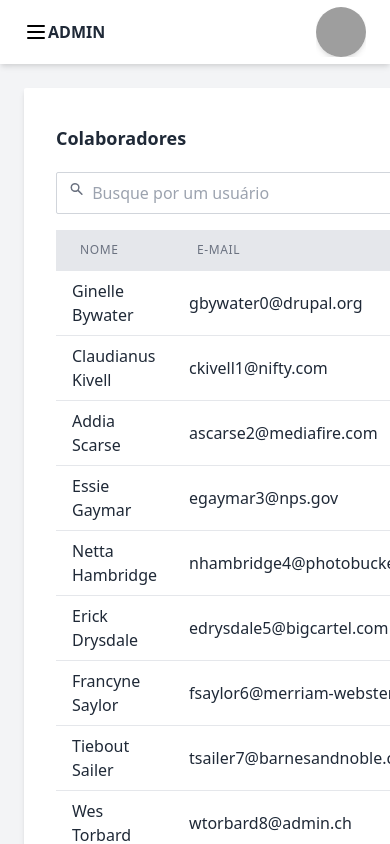
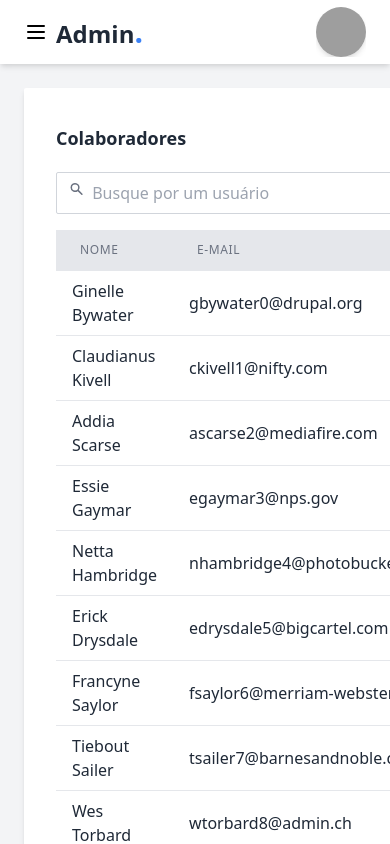
Before and after one commit to santanarscs/portal-telebit, a Next.js app: page /users in a window 390 px wide. Shown: the top 844 px of the page. Built offline with nearby package versions, Linux system fonts and the light colour scheme; grey boxes are pictures that could not be loaded.

Commit message:
add sidebar drawer

```diff
--- a/src/components/Sidebar/SidebarNav.tsx
+++ b/src/components/Sidebar/SidebarNav.tsx
@@ -2,9 +2,13 @@ import { NavLink } from "./NavLink";
 import { NavSection } from "./NavSection";
 import { HomeIcon, UserIcon } from '@heroicons/react/outline'
 
-export function SidebarNav() {
+type SidebarNavProps = {
+  className?: string
+}
+
+export function SidebarNav({className}: SidebarNavProps) {
   return (
-    <div className=" flex flex-col items-start space-y-4 mt-2">
+    <div className={`flex flex-col items-start space-y-4 mt-2 ${className}`}>
       <NavSection title="GERAL">
         <NavLink icon={HomeIcon} href="/dashboard">Dashboard</NavLink>
       </NavSection>
--- a/src/components/Sidebar/index.tsx
+++ b/src/components/Sidebar/index.tsx
@@ -1,10 +1,39 @@
+import { Transition } from "@headlessui/react";
+import { useSidebarDrawer } from "../../context/SidebarDrawerProps";
 import { SidebarNav } from "./SidebarNav";
 
 export function Sidebar() {
+  const { statusBar, toggleStatusSidebar } = useSidebarDrawer()
   return (
-    <aside className="hidden lg:block lg:w-48">
-      <SidebarNav />
-    </aside>
+    <>
+      <aside className="hidden lg:block lg:w-48">
+        <SidebarNav />
+      </aside>
+      <div className=" lg:hidden">
+        <Transition
+          show={statusBar}
+          enter="transition-opacity duration-75"
+          enterFrom="opacity-0"
+          enterTo="opacity-100"
+          leave="transition-opacity duration-150"
+          leaveFrom="opacity-100"
+          leaveTo="opacity-0"
+        >
+          {statusBar && (
+            <div className="z-10 fixed inset-0 transition-opacity" onClick={toggleStatusSidebar}>
+              <div className="absolute inset-0 bg-black opacity-50" tabIndex={0}></div>
+            </div>
+          )}
+        </Transition>
+        <aside
+          className={`transform top-0 left-0 w-64 bg-white fixed h-full overflow-auto ease-in-out transition-all duration-300 z-30
+              ${statusBar ? '-translate-x-0' : '-translate-x-full'}
+          `}>
+            <h1 className=" ml-6 mt-4  font-bold text-gray-800 text-2xl">Admin<span className="font-bold text-blue-500 text-3xl">.</span></h1>
+          <SidebarNav className="ml-6 mt-11" />
+        </aside>
+      </div>
+    </>
   )
 
 }
--- a/src/components/layout/Header.tsx
+++ b/src/components/layout/Header.tsx
@@ -1,16 +1,19 @@
 
 import { MenuIcon } from '@heroicons/react/outline'
+import { useSidebarDrawer } from '../../context/SidebarDrawerProps'
 import { Profile } from "./Profile"
 
 function Header() {
+  const { toggleStatusSidebar } = useSidebarDrawer()
+
   return (
     <div className="h-16 flex items-center bg-white shadow-md">
-      <div className="max-w-screen-2xl w-full px-6 flex items-center justify-between">
+      <div className="max-w-screen-2xl w-full m-auto px-6 flex items-center justify-between">
         <div className="flex items-center">
-          <button className="lg:hidden lg:mr-1">
+          <button onClick={toggleStatusSidebar} className="lg:hidden mr-2">
             <MenuIcon className="h-6 w-6 "/>
           </button>
-          <h1 className="font-bold text-gray-800">ADMIN</h1>
+          <h1 className="font-bold text-gray-800 text-2xl">Admin<span className="font-bold text-blue-500 text-3xl">.</span></h1>
         </div>
         <Profile />
       </div>
--- /dev/null
+++ b/src/context/SidebarDrawerProps.tsx
@@ -0,0 +1,34 @@
+import { useRouter } from "next/router";
+import { useContext, useEffect } from "react";
+import { createContext, ReactNode, useState } from "react";
+
+interface SidebarDrawerProviderProps {
+  children: ReactNode
+}
+
+type SidebarDrawerContextData = {
+  statusBar: boolean;
+  toggleStatusSidebar(): void;
+}
+
+const SidebarDrawerContext = createContext<SidebarDrawerContextData>({} as SidebarDrawerContextData)
+
+export function SidebarDrawerProvider({children}: SidebarDrawerProviderProps) {
+    const [statusBar, setStatusBar] = useState<boolean>(false)
+
+    const router = useRouter()
+
+    function toggleStatusSidebar() {
+      setStatusBar(!statusBar)
+    }
+
+    useEffect(() => setStatusBar(false), [router.asPath])
+
+    return (
+      <SidebarDrawerContext.Provider value={{statusBar, toggleStatusSidebar}}>
+        {children}
+      </SidebarDrawerContext.Provider>
+    )
+}
+
+export const useSidebarDrawer = () => useContext(SidebarDrawerContext)
--- a/src/pages/_app.tsx
+++ b/src/pages/_app.tsx
@@ -1,8 +1,13 @@
 import { AppProps } from 'next/app';
+import { SidebarDrawerProvider } from '../context/SidebarDrawerProps';
 import '../styles/globals.css'
 
 function MyApp({ Component, pageProps }: AppProps) {
-  return <Component {...pageProps} />
+  return (
+    <SidebarDrawerProvider>
+      <Component {...pageProps} />
+    </SidebarDrawerProvider>
+  )
 }
 
 export default MyApp
```
